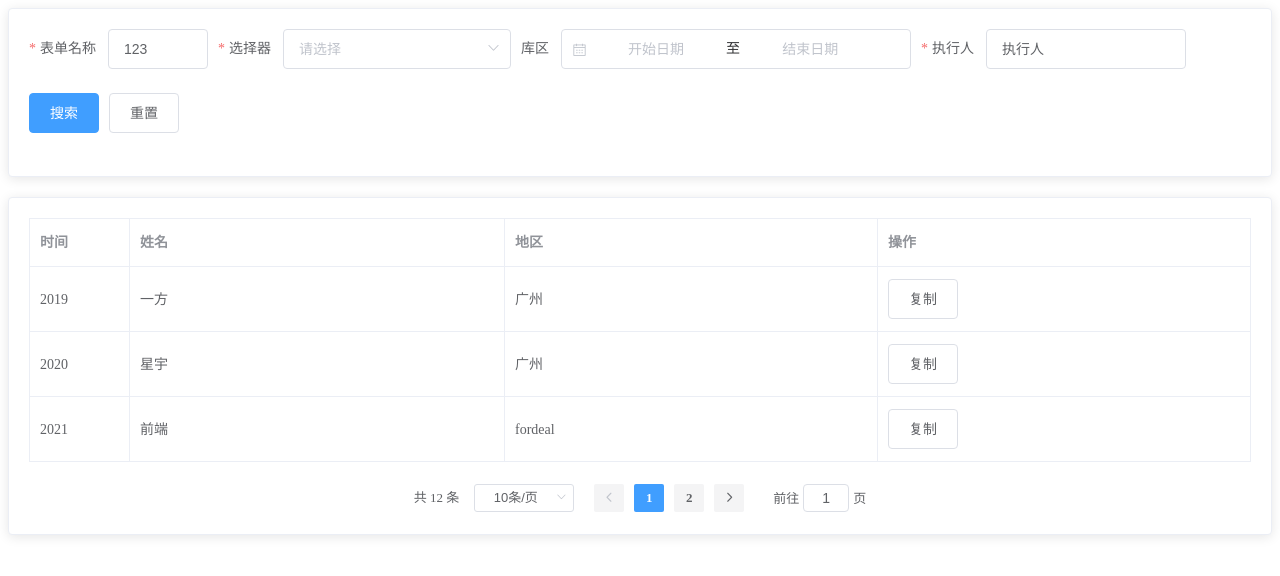
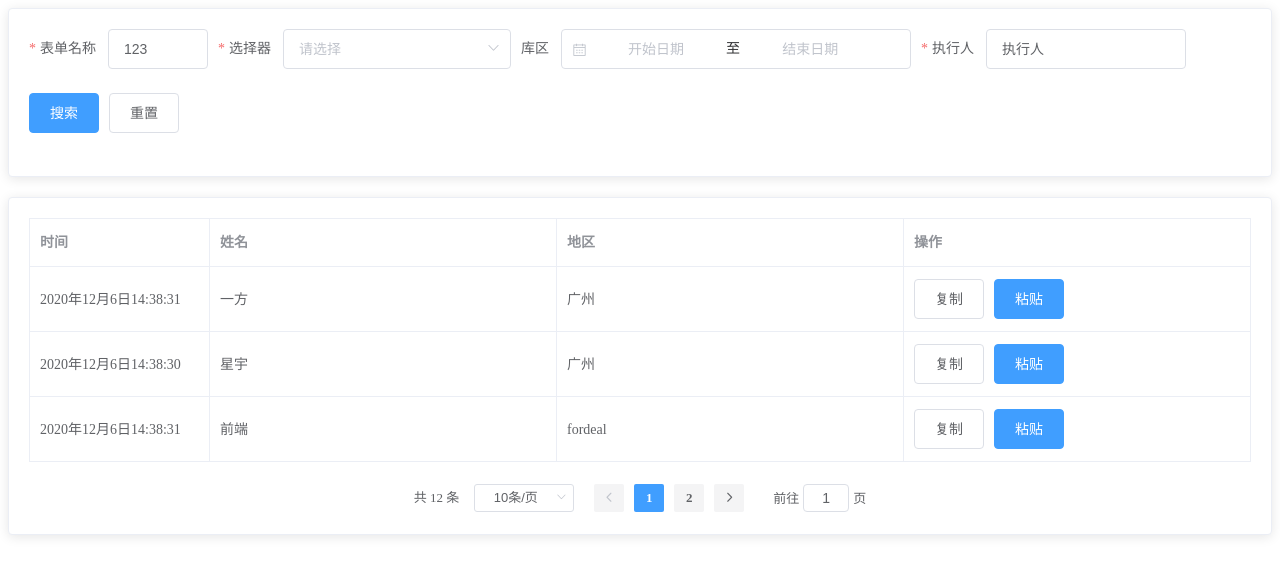
Before and after one commit to hzs0623/vue-pro-page, a Vue app: page / in a window 1280 px wide. Shown: the top 576 px of the page. Built offline with nearby package versions, Linux system fonts and the light colour scheme.

Commit message:
增加时间戳格式化功能

```diff
--- /dev/null
+++ b/src/components/fd-table/core.js
@@ -0,0 +1,15 @@
+import { formatTime } from '@/utils';
+
+export function getList(options, data) {
+  // 处理时间戳
+  var key;
+  options.map(item => {
+    if (item.format) {
+      key = item.key; // 获取当前的key
+    }
+  });
+  data.map(item => {
+    item[key] = formatTime(item[key]);
+  })
+  return data
+}
--- a/src/components/fd-table/index.vue
+++ b/src/components/fd-table/index.vue
@@ -2,7 +2,7 @@
   <div class="fd-table">
     <el-table
       v-loading="loading"
-      :data="tableData"
+      :data="list"
       v-bind="$attrs"
       element-loading-text="数据正在加载中"
       border
@@ -33,6 +33,7 @@
             <MyRender :render="item.render" :scope="scope" />
           </template>
         </el-table-column>
+
         <!-- 正常渲染 -->
         <el-table-column
           v-else
@@ -63,7 +64,10 @@
 </template>
 
 <script>
-import MyRender from './Render';
+import MyRender from '@/components/fd-table/Render';
+import { formatTime } from '@/utils';
+import { getList } from './core';
+
 export default {
   name: 'fdTable',
   components: { MyRender },
@@ -104,6 +108,11 @@ export default {
       default: false
     },
   },
+  computed: {
+    list() {
+      return getList(this.options, this.tableData);
+    }
+  },
   methods: {
     onSizeChange(val) {
       this.$emit('changeSize', val);
@@ -114,6 +123,10 @@ export default {
       this.$emit('change', val);
       this.$emit('changePage', val);
     },
+
+    formatTime(data) {
+      return formatTime(data);
+    }
   }
 };
 </script>
--- /dev/null
+++ b/src/utils/functions.js
@@ -0,0 +1,13 @@
+// 格式化时间戳
+export function formatTime(origin) {
+  origin = Number(origin) || 0;
+  origin = (origin + '').length === 13 ? origin : origin * 1000; //是否为毫秒
+  origin = new Date(origin);
+  var y = origin.getFullYear();
+  var m = origin.getMonth() + 1;
+  var d = origin.getDate();
+  var h = origin.getHours();
+  var mm = origin.getMinutes();
+  var ss = origin.getSeconds();
+  return y + '年' + m + '月' + d + '日' + h + ':' + mm + ':' + ss;
+}
--- a/src/utils/index.js
+++ b/src/utils/index.js
@@ -1 +1,2 @@
 export * from './types';
+export * from './functions';
--- a/src/views/main.vue
+++ b/src/views/main.vue
@@ -68,19 +68,20 @@ export default {
       ],
       // table: [],
       tables: [
-        { date: '2019', name: '一方', address: '广州' },
-        { date: '2020', name: '星宇', address: '广州' },
-        { date: '2021', name: '前端', address: 'fordeal' },
+        { date: 1607265511, name: '一方', address: '广州' },
+        { date: 1607265510, name: '星宇', address: '广州' },
+        { date: 1607265511856, name: '前端', address: 'fordeal' },
       ],
       // 列表配置项
       config: [
-        { key: 'date', title: '时间', props: { width: '100' } },
+        { key: 'date', title: '时间', props: { width: '180' }, format: true },
         { key: 'name', title: '姓名', slot: 'name' },
         { key: 'address', title: '地区', },
         {
           title: '操作', render: (_, { row }) =>
             <div>
               <el-button onClick={() => this.onUpdate(row)}>复制</el-button>
+              <el-button type="primary" onClick={() => this.onUpdate(row)}>粘贴</el-button>
             </div>
         },
       ],
--- a/webpack.config.js
+++ b/webpack.config.js
@@ -1,6 +1,18 @@
 module.exports = {
-  rules: [{
-    test: /\.less$/,
-    loader: "style-loader!css-loader!less-loader",
-  }]
+  module: {
+    rules: [
+      {
+        test: /\.css$/,
+        use: ["style-loader!css-loader!less-loader"]
+      }
+    ]
+  },
+  resolve: {
+    extensions: ['.js', '.vue', '.json'],
+    alias: {
+      // 'vue$': 'vue/dist/vue.esm.js',
+      '@': resolve('src'),
+      // 'common': resolve('src/common')
+    }
+  },
 }
```
Also changed, not shown: 1 other file (tests, documents, lock files or other folders).
